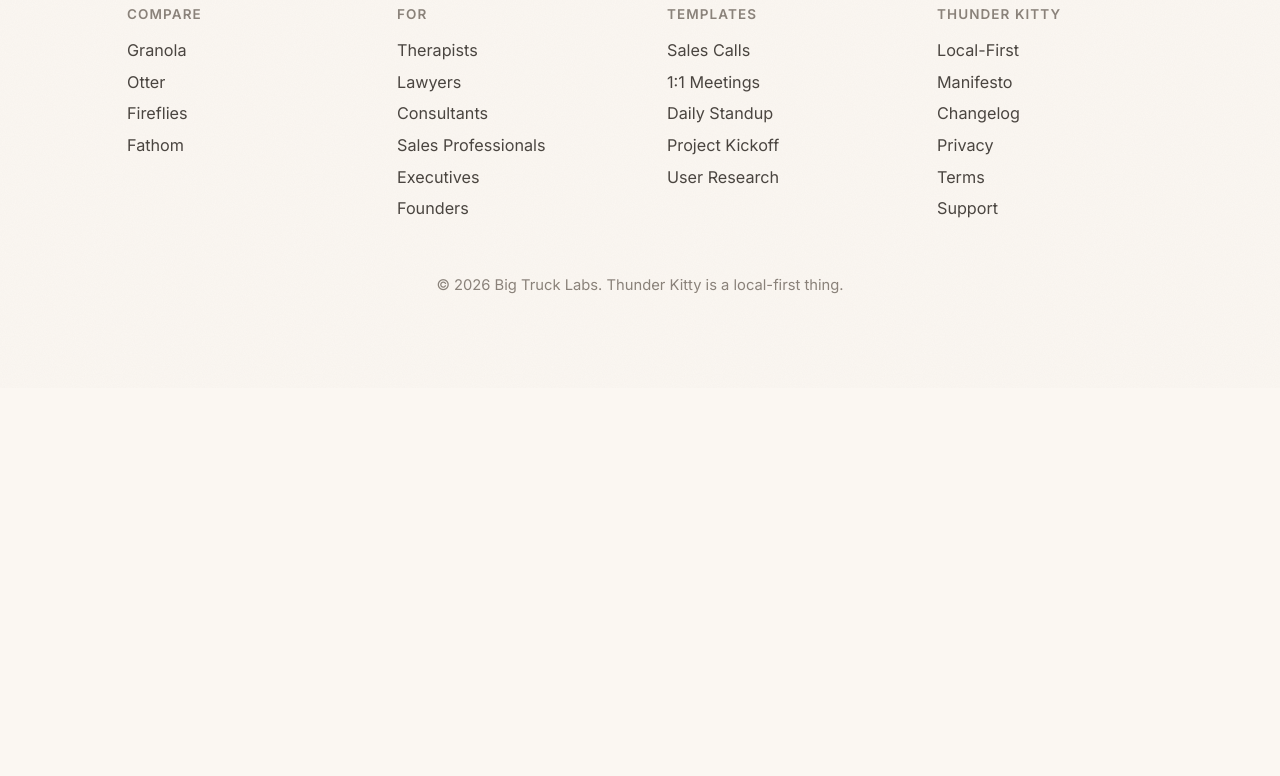
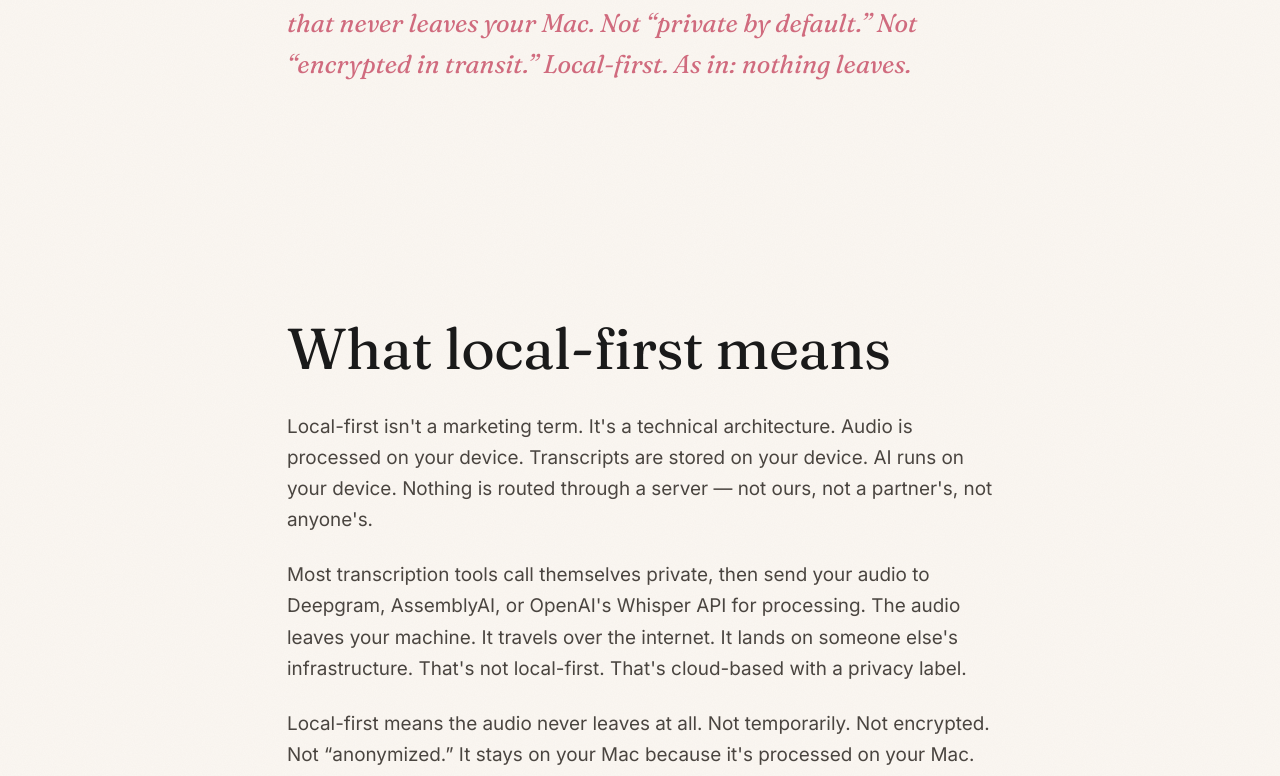
Before and after one commit to big-truck-labs/thunder-kitty-site, an Eleventy site: page src/local-first/index.html in a window 1280 px wide. Shown: the part 699-1475 px from the top of the page. Before the commit the page ends 1087 px from the top, so only its background shows below. Built offline with nearby package versions, Linux system fonts and the light colour scheme; Eleventy itself is replaced by a stand-in of ours; files that its build step writes are made by us from their sources.

Commit message:
update for pages

```diff
--- a/src/css/pages/local-first.css
+++ b/src/css/pages/local-first.css
@@ -30,11 +30,11 @@
 }
 
 .local-first__subheadline {
-  font-size: 1.15rem;
-  line-height: 1.6;
-  color: var(--color-ink-soft);
-  max-width: 55ch;
-  margin-top: var(--space-md);
+  font-family: var(--font-display);
+  font-style: italic;
+  font-size: clamp(1.2rem, 2vw, 1.5rem);
+  color: var(--color-rose);
+  margin-bottom: var(--space-md);
 }
 
 /* --------------------------------------------------------------------------
--- a/src/local-first/index.html
+++ b/src/local-first/index.html
@@ -1,11 +1,10 @@
 ---
-layout: layouts/base.html
 title: Thunder Kitty | Local-First Meeting Transcription for Mac
 description: Thunder Kitty is a local-first meeting transcription tool for macOS. Real-time transcription, on-device AI, and meeting intelligence — nothing leaves your Mac.
 pageCss: local-first.css
 ---
 
-{% block body %}
+{% extends "layouts/base.html" %} {% block body %}
 
 <article class="local-first">
   <!-- HERO -->
```
Also changed, not shown: src/meeting-templates/meeting-templates.html (+1 -7 lines).
